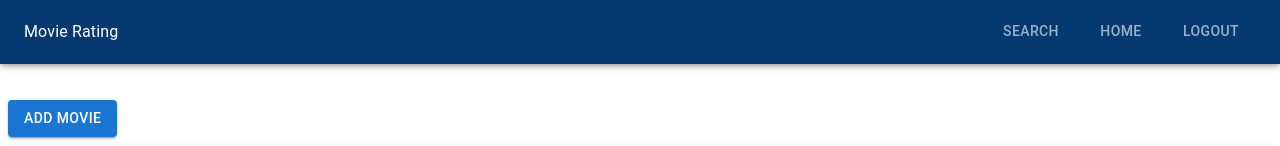
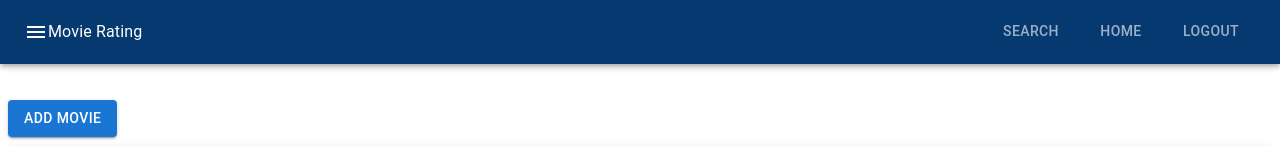
Before and after one commit to akshatabhimnale/MovieRatingApp, a React (Create React App) app: page / in a window 1280 px wide. Shown: the top 146 px of the page. Built offline with nearby package versions, Linux system fonts and the light colour scheme.

Commit message:
menu icon

```diff
--- a/src/Navbar.js
+++ b/src/Navbar.js
@@ -3,11 +3,13 @@ import React from "react";
 import { AppBar, Tab, Tabs, Toolbar, Typography } from "@mui/material";
 
 import { MenuBook, MenuOpen } from "@mui/icons-material";
+import { GridMenuIcon } from "@mui/x-data-grid";
 const Navbar = () => {
   return (
     <React.Fragment>
       <AppBar sx={{ background: "#063970" }}>
         <Toolbar>
+          <GridMenuIcon />
           <Typography> Movie Rating</Typography>
           <Tabs sx={{ marginLeft: "auto" }} textColor="inherit">
             <Tab label="Search" />
```
